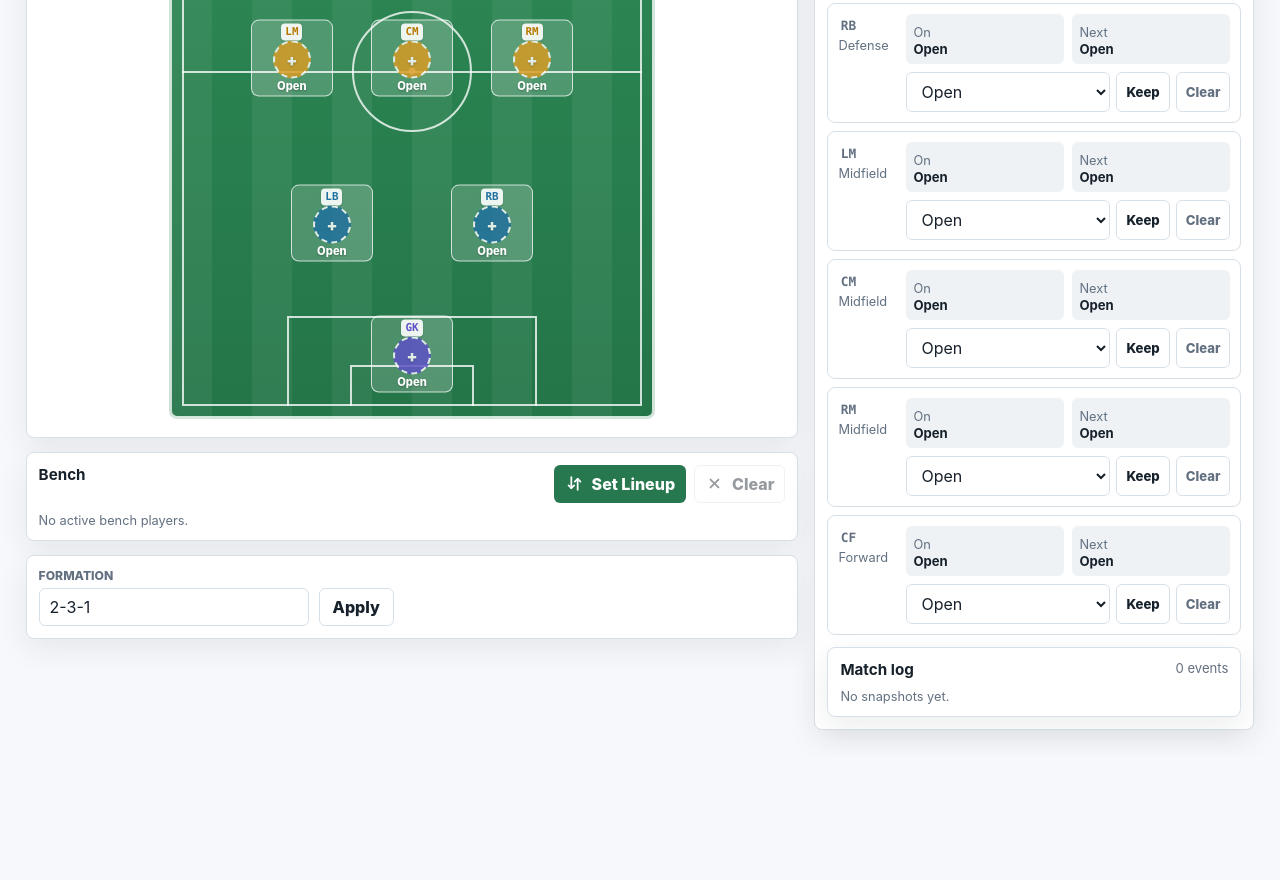
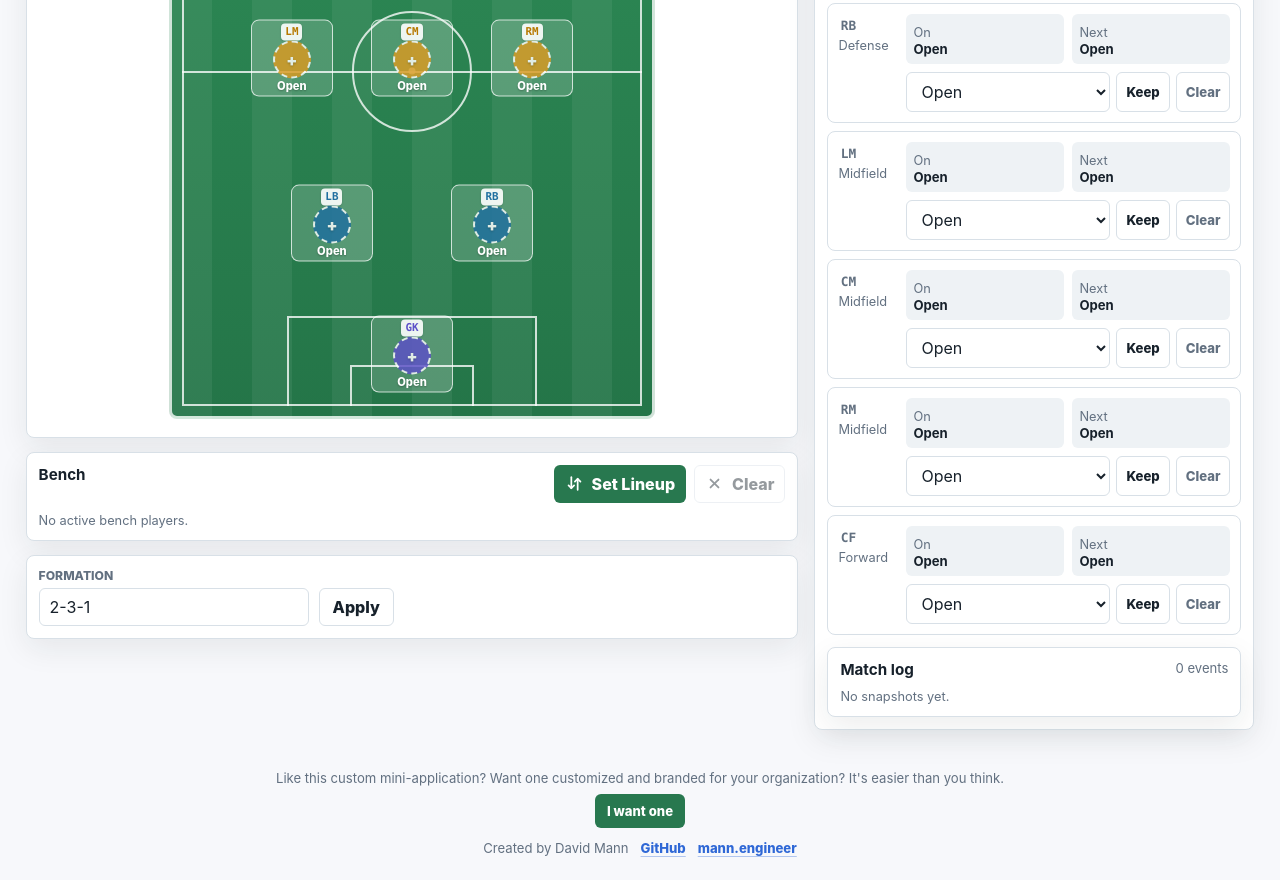
Before and after one commit to DavidMann10k/lineup, a plain HTML site: page index.html in a window 1280 px wide. Shown: the part 396-1276 px from the top of the page. Before the commit the page ends 1152 px from the top, so only its background shows below. Drawn offline with Linux system fonts and the light colour scheme.

Commit message:
Add footer attribution and contact CTA

```diff
--- a/app.js
+++ b/app.js
@@ -573,12 +573,43 @@ function render() {
       <main class="content">
         ${state.view === "roster" ? renderRoster() : renderFormation()}
       </main>
+      ${renderFooter()}
       ${renderPlayerModal()}
     </div>
   `;
   wireDragAndDrop();
   updateDynamicDom();
   restorePendingFocus();
+}
+
+function renderFooter() {
+  return `
+    <footer class="app-footer">
+      <div class="footer-sales">
+        <p>Like this custom mini-application? Want one customized and branded for your organization? It's easier than you think.</p>
+        <button
+          type="button"
+          class="footer-cta"
+          data-action="contact-owner"
+        >I want one</button>
+      </div>
+      <div class="footer-credit">
+        <span>Created by David Mann</span>
+        <a href="https://github.com/DavidMann10k" target="_blank" rel="noopener noreferrer">GitHub</a>
+        <a href="https://mann.engineer" target="_blank" rel="noopener noreferrer">mann.engineer</a>
+      </div>
+    </footer>
+  `;
+}
+
+function buildContactHref() {
+  const user = ["da", "vid"].join("");
+  const host = ["mann", "engineer"].join(".");
+  const subject = encodeURIComponent("Custom mini-application inquiry");
+  const body = encodeURIComponent(
+    "Hi David,\n\nI'd like to talk about a custom mini-application for my organization.\n",
+  );
+  return `mailto:${user}@${host}?subject=${subject}&body=${body}`;
 }
 
 function restorePendingFocus() {
@@ -1255,6 +1286,11 @@ document.addEventListener("click", (event) => {
     render();
   }
 
+  if (action === "contact-owner") {
+    event.preventDefault();
+    window.location.href = buildContactHref();
+  }
+
   if (action === "toggle-clock") toggleClock();
   if (action === "next-period") nextPeriod();
   if (action === "reset-clock") resetClock();
--- a/styles.css
+++ b/styles.css
@@ -263,6 +263,67 @@ button {
   width: min(1580px, 100%);
   margin: 0 auto;
   padding: clamp(14px, 2vw, 28px);
+}
+
+.app-footer {
+  display: grid;
+  justify-items: center;
+  gap: 12px;
+  padding: 14px clamp(14px, 3vw, 32px) 24px;
+  color: var(--muted);
+  font-size: 0.82rem;
+  text-align: center;
+}
+
+.footer-sales {
+  display: flex;
+  flex-wrap: wrap;
+  max-width: 760px;
+  align-items: center;
+  justify-content: center;
+  gap: 8px 12px;
+}
+
+.footer-sales p {
+  margin: 0;
+}
+
+.footer-credit {
+  display: flex;
+  flex-wrap: wrap;
+  justify-content: center;
+  gap: 6px 12px;
+}
+
+.app-footer a {
+  color: var(--blue);
+  font-weight: 800;
+  text-decoration-color: rgba(47, 104, 214, 0.35);
+  text-underline-offset: 3px;
+}
+
+.app-footer a:hover {
+  color: var(--green-dark);
+}
+
+.footer-cta {
+  display: inline-flex;
+  min-height: 34px;
+  align-items: center;
+  justify-content: center;
+  padding: 7px 12px;
+  border: 0;
+  border-radius: 6px;
+  background: var(--green);
+  color: #fff !important;
+  cursor: pointer;
+  font-weight: 800;
+  text-decoration: none;
+}
+
+.footer-cta:hover {
+  color: #fff !important;
+  filter: brightness(0.96);
 }
 
 .button,
--- a/sw.js
+++ b/sw.js
@@ -1,4 +1,4 @@
-const CACHE_NAME = "lineup-pwa-v2";
+const CACHE_NAME = "lineup-pwa-v3";
 const APP_SHELL = [
   "./",
   "./index.html",
```
